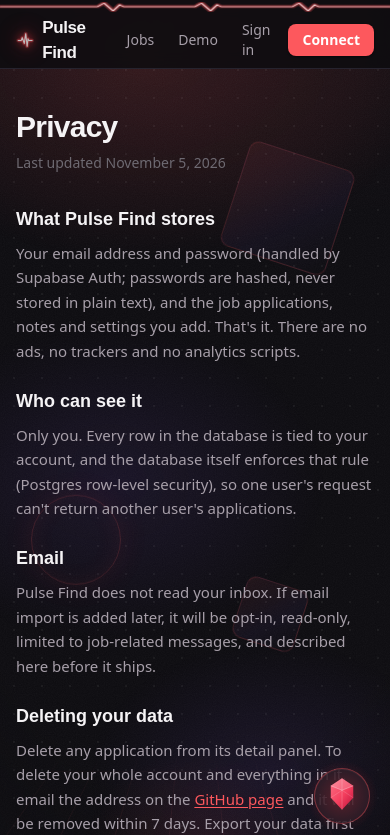
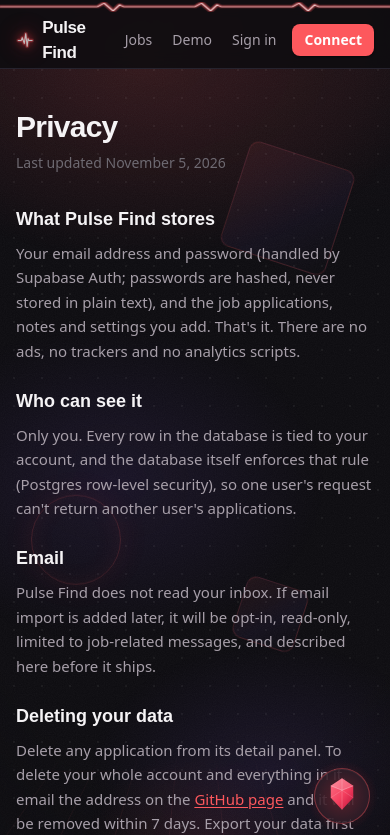
Before and after one commit to kumailrizvi890/Pulse-Find, a Next.js app: page /privacy in a window 390 px wide. Shown: the top 835 px of the page. Built offline with nearby package versions, Linux system fonts and the light colour scheme; no server answers; a web font is replaced by a local one.

Commit message:
Tightened the top bar so it fits on phones

```diff
--- a/src/components/TopBar.tsx
+++ b/src/components/TopBar.tsx
@@ -9,18 +9,23 @@ export function TopBar({ right, home = "/" }: { right?: ReactNode; home?: string
       <PulseTrace className="block h-[12px] w-full" glow />
       <div className="gutter mx-auto flex h-14 w-full max-w-[1180px] items-center justify-between gap-3">
         <Logo href={home} />
-        <nav className="flex items-center gap-1 text-sm">{right}</nav>
+        <nav className="flex shrink-0 items-center gap-1 text-sm">{right}</nav>
       </div>
     </header>
   );
 }
 
-export const navLink = "rounded-lg px-2.5 py-1.5 font-medium text-muted transition hover:bg-surface hover:text-accent";
+// At phone width the public nav (Jobs, Demo, Sign in, Connect) plus the
+// logo measures about 396px against 398px of room, so a 1-2px squeeze
+// wrapped "Sign in" and "Pulse Find" onto two lines. The links keep
+// their desktop padding from sm up, but sit 2px tighter below it, and
+// nothing in the bar wraps: the two-word items stay on one line.
+export const navLink = "whitespace-nowrap rounded-lg px-2 py-1.5 font-medium text-muted transition hover:bg-surface hover:text-accent sm:px-2.5";
 // Compact red button for the top bar: same accent treatment as the page
 // CTAs, sized to read as a button, not a plain link. Shared by the landing
 // page and /privacy so the public nav matches everywhere.
 export const navButton =
-  "ml-1 inline-flex items-center justify-center rounded-lg bg-accent px-3.5 py-1.5 text-sm font-semibold text-accent-ink shadow-panel transition hover:brightness-110";
+  "ml-1 inline-flex items-center justify-center whitespace-nowrap rounded-lg bg-accent px-3 py-1.5 text-sm font-semibold text-accent-ink shadow-panel transition hover:brightness-110 sm:px-3.5";
 
 export function GitHubLink() {
   return (
```
